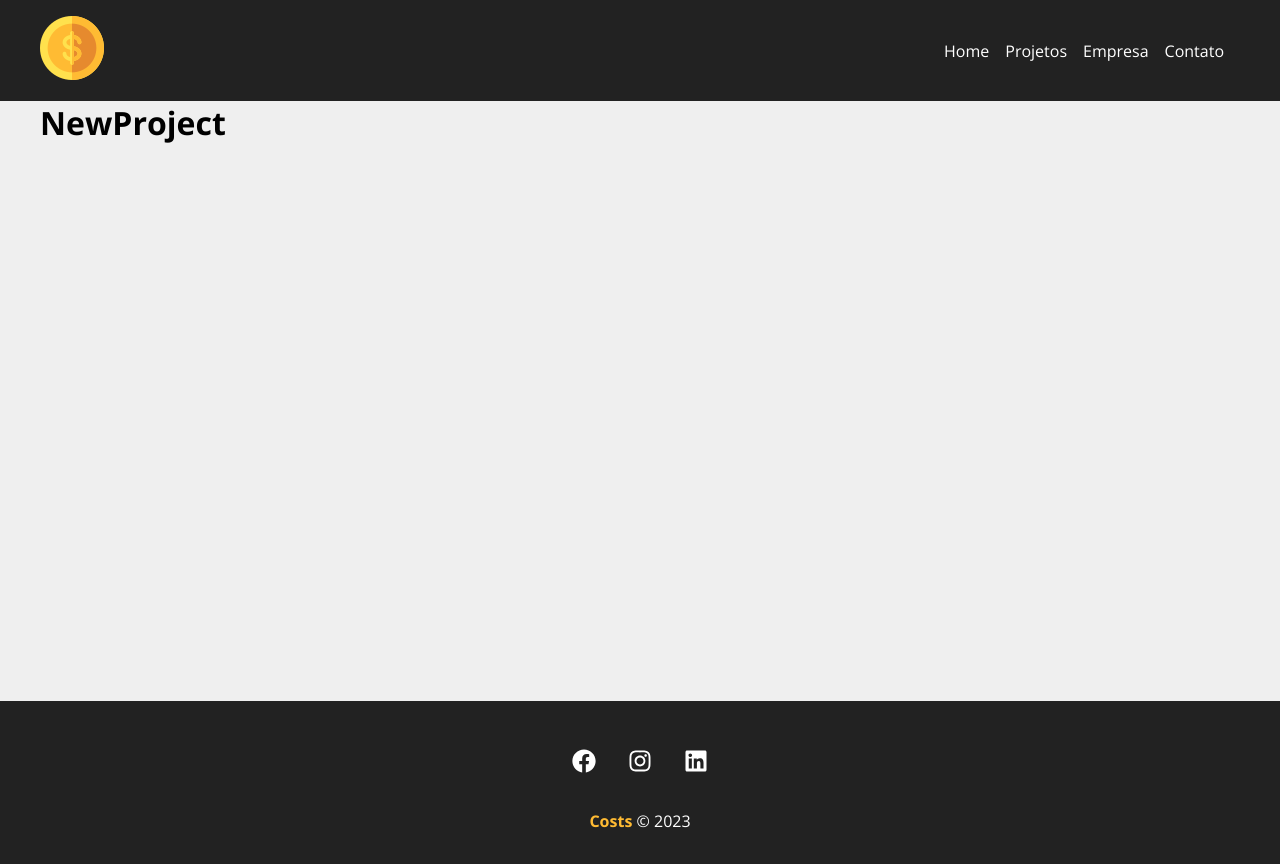
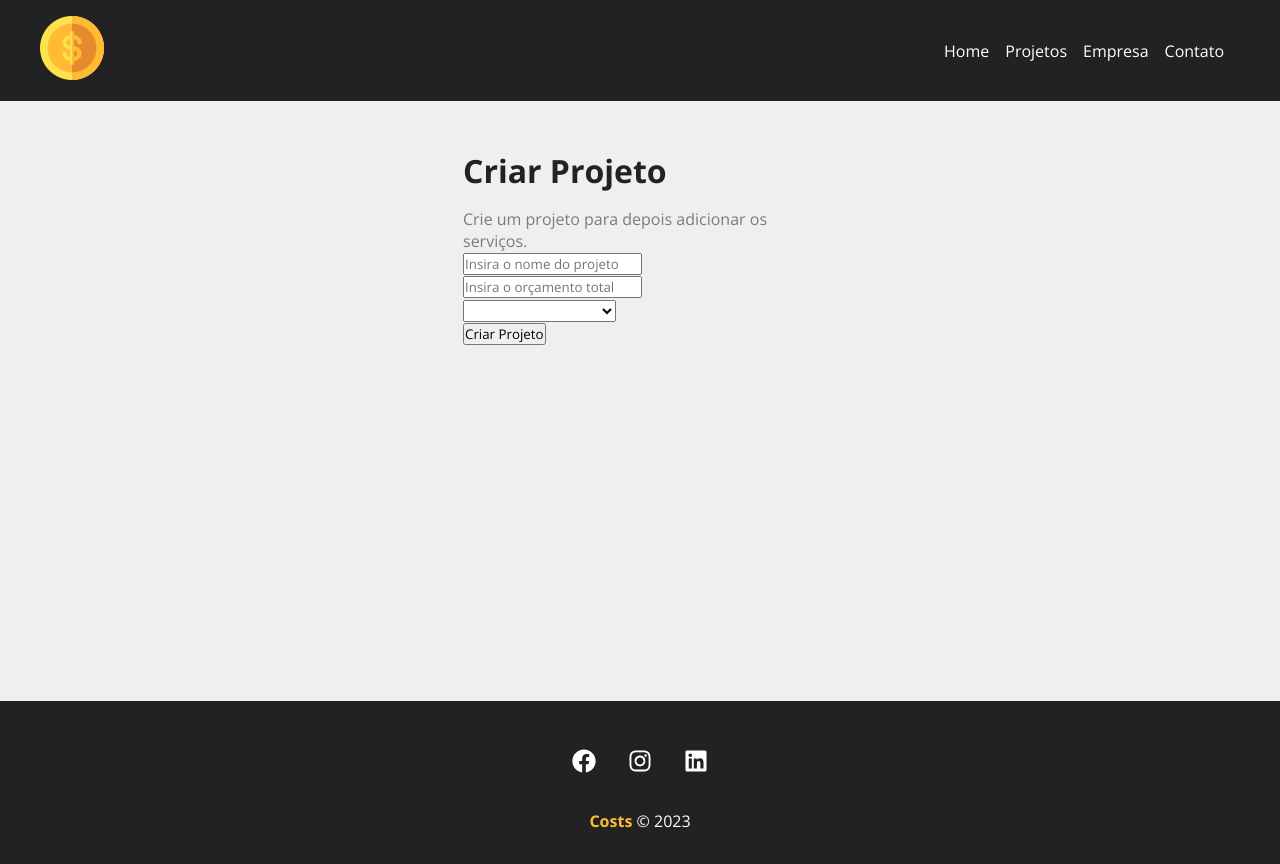
Before and after one commit to FellipeCastro/costs-react, a React (Create React App) app: page /newproject in a window 1280 px wide. Built offline with nearby package versions, Linux system fonts and the light colour scheme.

Commit message:
primeira parte finalizada

```diff
--- a/src/components/pages/NewProject.js
+++ b/src/components/pages/NewProject.js
@@ -1,6 +1,13 @@
+import ProjectForm from '../project/ProjectForm'
+import styles from './NewProject.module.css'
+
 function NewProject() {
     return (
-        <h1>NewProject</h1>
+        <div className={styles.newproject_container}>
+            <h1>Criar Projeto</h1>
+            <p>Crie um projeto para depois adicionar os serviços.</p>
+            <ProjectForm/>
+        </div>
     )
 }
 
--- /dev/null
+++ b/src/components/pages/NewProject.module.css
@@ -0,0 +1,14 @@
+.newproject_container {
+    width: 450px;
+    margin: 0 auto;
+    padding: 3em;
+}
+
+.newproject_container h1 {
+    margin-bottom: .5em;
+    color: #222;
+}
+
+.newproject_container p {
+    color: #7b7b7b;
+}
--- /dev/null
+++ b/src/components/project/ProjectForm.js
@@ -0,0 +1,24 @@
+function ProjectForm() {
+    return (
+        <form>
+            <div>
+                <input type="text" placeholder="Insira o nome do projeto"/>
+            </div>
+
+            <div>
+                <input type="number" placeholder="Insira o orçamento total"/>
+            </div>
+
+            <div>
+                <select name="category_id">
+                    <option disabled>Selecione a categoria</option>
+                </select>
+            </div>
+            <div>
+                <input type="submit" value="Criar Projeto"/>
+            </div>
+        </form>
+    )
+}
+
+export default ProjectForm
```
